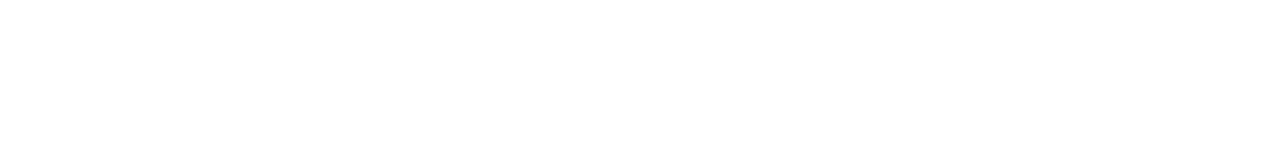
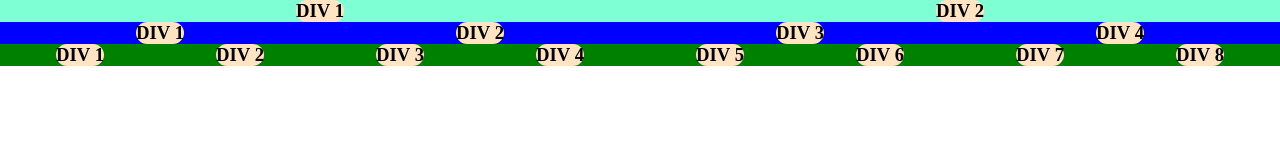
Before and after one commit to capmedina01/proyectos_sena, a plain HTML site: page HTML_SENA/Practica_16_03_24/index.html in a window 1280 px wide. Drawn offline with Linux system fonts and the light colour scheme.

Commit message:
estilos css

```diff
--- a/HTML_SENA/Practica_16_03_24/css/style.css
+++ b/HTML_SENA/Practica_16_03_24/css/style.css
@@ -0,0 +1,41 @@
+*{
+   margin: 0;
+   padding: 0;
+   box-sizing: border-box;
+}
+
+.Section1{
+    background-color: aquamarine;
+    display: flex;
+    justify-content: space-around;
+    align-items: center;
+    gap: 2 rem;
+    flex-direction: row;
+    flex-wrap: wrap;
+
+}
+
+.Section2{
+    background-color:blue;
+    display: flex;
+    justify-content: space-around;
+    align-items: center;
+    gap: 2 rem;
+    flex-direction: row;
+    flex-wrap: wrap;
+
+}
+.Section3{
+    background-color: green;
+    display: flex;
+    justify-content: space-around;
+    align-items: center;
+    gap: 2 rem;
+    flex-direction: row;
+    flex-wrap: wrap;
+
+}
+.Card{
+    background-color: bisque;
+    border-radius: 15dvh;
+}
--- a/HTML_SENA/Practica_16_03_24/index.html
+++ b/HTML_SENA/Practica_16_03_24/index.html
@@ -4,56 +4,70 @@
     <meta charset="UTF-8">
     <meta name="viewport" content="width=device-width, initial-scale=1.0">
     <title>Reto flex</title>
+    <link rel="stylesheet" href="./css/style.css">
 </head>
 <body>
     <main>
         <section class="Section1">
-            <article>
-
+            <article class="Card">
+                <h3>DIV 1</h3>
             </article>
-            <article>
-
+            <article class="Card">
+                <h3>DIV 2</h3>
             </article>
 
         </section>
         <section class="Section2">
-            <article>
+            <article class="Card">
+                <h3>DIV 1</h3>
 
             </article>
-            <article>
+            <article class="Card">
+                <h3>DIV 2</h3>
 
             </article>
-            <article>
+            <article class="Card">
+                <h3>DIV 3</h3>
 
             </article>
-            <article>
+            <article class="Card">
+                <h3>DIV 4</h3>
 
             </article>
 
         </section>
         <section class="Section3">
-            <article>
+            <article class="Card">
+                <h3>DIV 1</h3>
 
             </article>
-            <article>
+            <article class="Card">
+                <h3>DIV 2</h3>
 
             </article>
-            <article>
+            <article class="Card">
+                <h3>DIV 3</h3>
 
             </article>
-            <article>
+            <article class="Card">
+                <h3>DIV 4</h3>
 
             </article>
-            <article>
+
+            <article class="Card">
+                <h3>DIV 5</h3>
 
             </article>
-            <article>
+            <article class="Card">
+                <h3>DIV 6</h3>
 
             </article>
-            <article>
+            <article class="Card">
+                <h3>DIV 7</h3>
 
             </article>
-            <article>
+            <article class="Card">
+                <h3>DIV 8</h3>
 
             </article>
 
```
